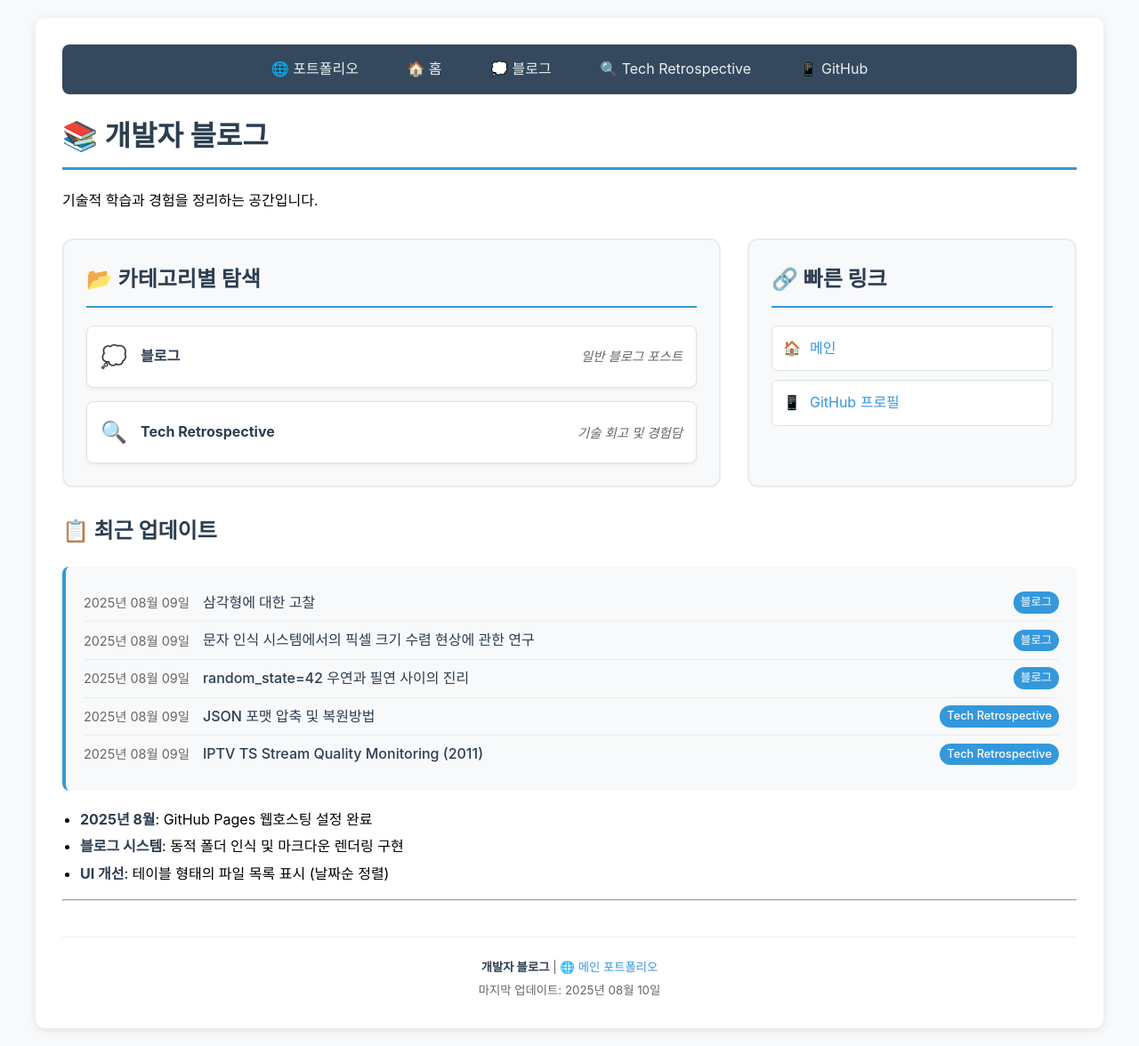
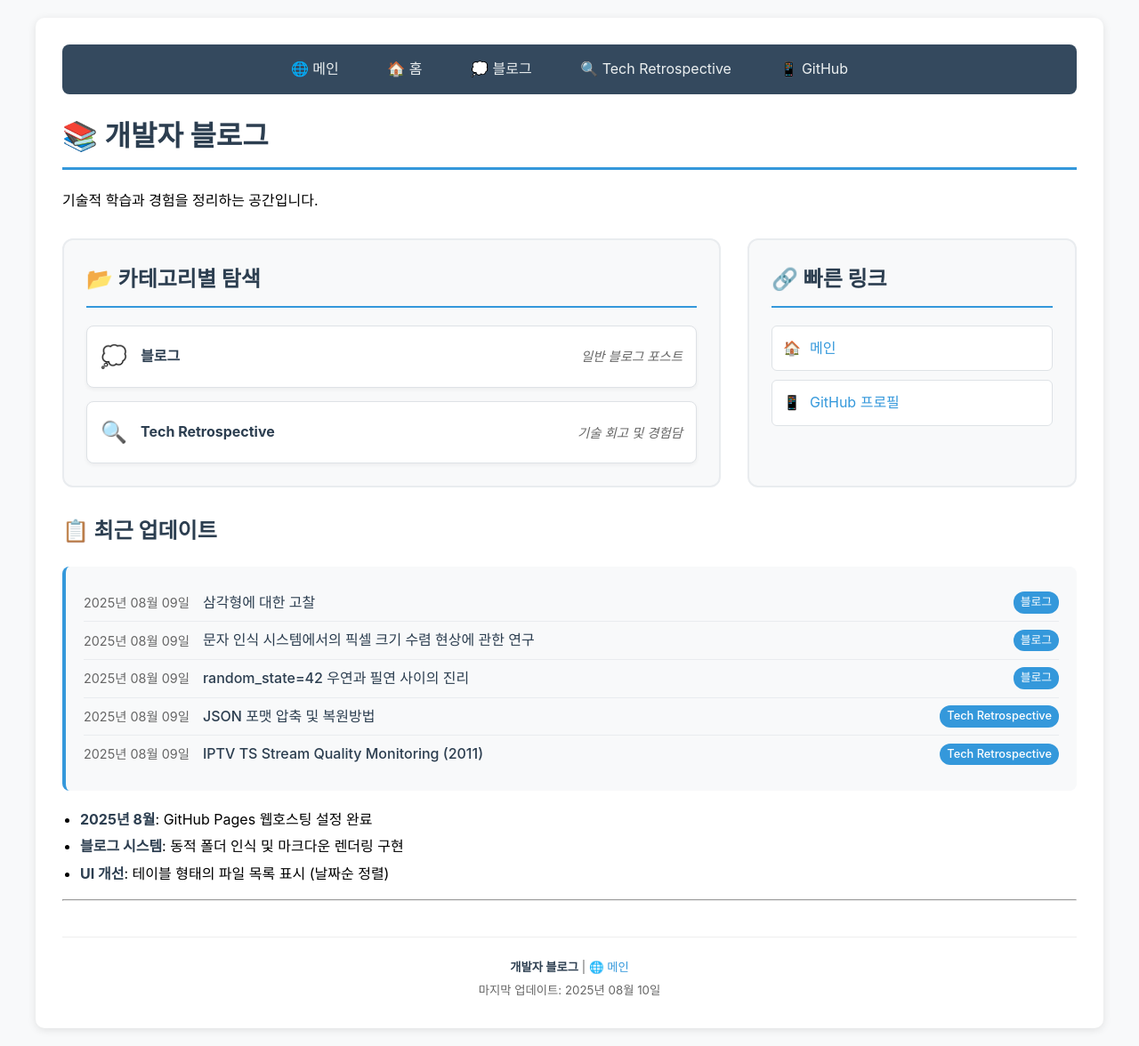
Before and after one commit to c0z0c/blog, a Jekyll site: the page built from index.md, in a window 1280 px wide. Shown: the whole page at 89% size. Built offline with Jekyll 4.4.1, drawn with Linux system fonts in a browser that asks for light colours.

Commit message:
메인 링크 수정

```diff
--- a/_layouts/default.html
+++ b/_layouts/default.html
@@ -146,7 +146,7 @@
     <div class="main-wrapper">
         <div class="container">
             <div class="nav-bar">
-                <a href="https://c0z0c.github.io/" target="_blank">🌐 포트폴리오</a>
+                <a href="https://c0z0c.github.io/" target="_blank">🌐 메인</a>
                 <a href="{{ site.baseurl }}/">🏠 홈</a>
                 <a href="{{ site.baseurl }}/블로그/">💭 블로그</a>
                 <a href="{{ site.baseurl }}/Tech%20Retrospective/">🔍 Tech Retrospective</a>
--- a/index.md
+++ b/index.md
@@ -76,7 +76,7 @@ pragma: no-cache
 
 <div class="footer-info">
 <small>
-<strong>개발자 블로그</strong> | <a href="https://c0z0c.github.io/" target="_blank" style="color: #3498db;">🌐 메인 포트폴리오</a><br>
+<strong>개발자 블로그</strong> | <a href="https://c0z0c.github.io/" target="_blank" style="color: #3498db;">🌐 메인</a><br>
 마지막 업데이트: {{ site.time | date: "%Y년 %m월 %d일" }}
 </small>
 </div>
```
